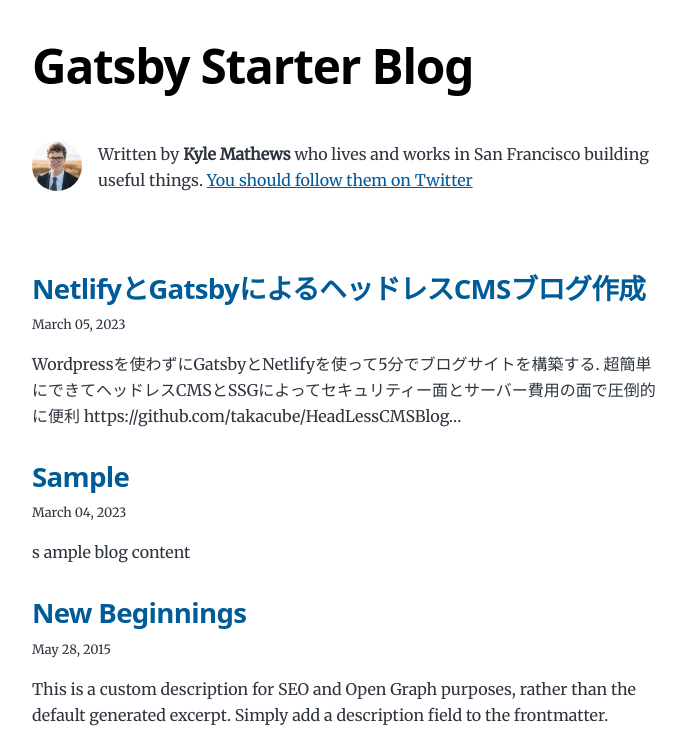
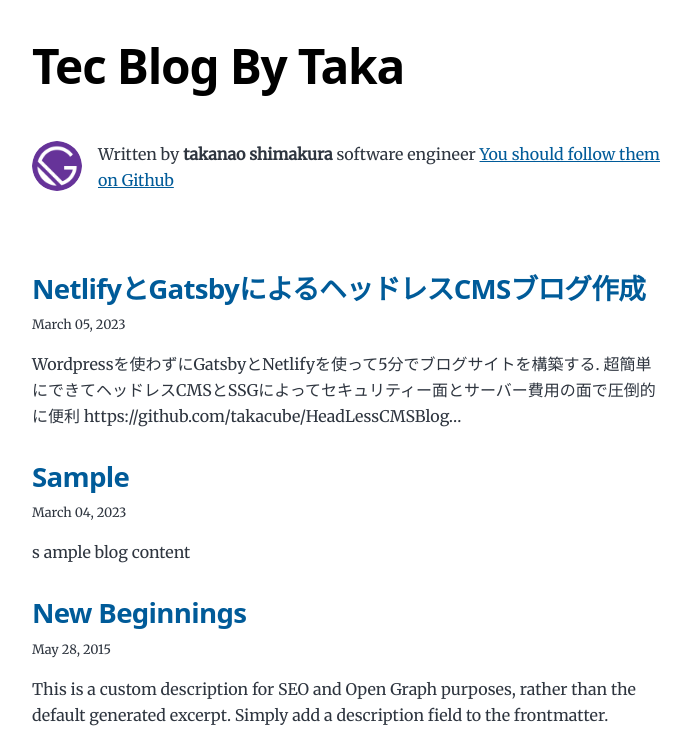
Before and after one commit to takacube/HeadLessCMSBlog, a Gatsby site: page / in a window 1280 px wide. Shown: the top 753 px of the page, without its empty margins (292-983 px from the left). Built offline with nearby package versions, Linux system fonts and the light colour scheme; Gatsby itself is replaced by a stand-in of ours.

Commit message:
fix: nit fix

```diff
--- a/gatsby-config.js
+++ b/gatsby-config.js
@@ -9,15 +9,15 @@
  */
 module.exports = {
   siteMetadata: {
-    title: `Gatsby Starter Blog`,
+    title: `Tec Blog By Taka`,
     author: {
-      name: `Kyle Mathews`,
-      summary: `who lives and works in San Francisco building useful things.`,
+      name: `takanao shimakura`,
+      summary: `software engineer`,
     },
-    description: `A starter blog demonstrating what Gatsby can do.`,
-    siteUrl: `https://gatsbystarterblogsource.gatsbyjs.io/`,
+    description: `engineering blog`,
+    siteUrl: `https://github.com/takacube`,
     social: {
-      twitter: `kylemathews`,
+      twitter: `takanao`,
     },
   },
   plugins: [
@@ -105,7 +105,7 @@
               }
             }`,
             output: "/rss.xml",
-            title: "Gatsby Starter Blog RSS Feed",
+            title: "Taka RSS Feed",
           },
         ],
       },
@@ -113,7 +113,7 @@
     {
       resolve: `gatsby-plugin-manifest`,
       options: {
-        name: `Gatsby Starter Blog`,
+        name: `Taka Blog`,
         short_name: `Gatsby`,
         start_url: `/`,
         background_color: `#ffffff`,
--- a/src/__generated__/gatsby-types.d.ts
+++ b/src/__generated__/gatsby-types.d.ts
@@ -2120,12 +2120,14 @@
   readonly buildTime: InputMaybe<FieldSelectorEnum>;
   readonly children: InputMaybe<NodeFieldSelector>;
   readonly graphqlTypegen: InputMaybe<FieldSelectorEnum>;
+  readonly host: InputMaybe<FieldSelectorEnum>;
   readonly id: InputMaybe<FieldSelectorEnum>;
   readonly internal: InputMaybe<InternalFieldSelector>;
   readonly jsxRuntime: InputMaybe<FieldSelectorEnum>;
   readonly parent: InputMaybe<NodeFieldSelector>;
   readonly pathPrefix: InputMaybe<FieldSelectorEnum>;
   readonly polyfill: InputMaybe<FieldSelectorEnum>;
+  readonly port: InputMaybe<FieldSelectorEnum>;
   readonly siteMetadata: InputMaybe<SiteSiteMetadataFieldSelector>;
   readonly trailingSlash: InputMaybe<FieldSelectorEnum>;
 };
@@ -2655,12 +2657,14 @@
   readonly buildTime: InputMaybe<SortOrderEnum>;
   readonly children: InputMaybe<NodeSortInput>;
   readonly graphqlTypegen: InputMaybe<SortOrderEnum>;
+  readonly host: InputMaybe<SortOrderEnum>;
   readonly id: InputMaybe<SortOrderEnum>;
   readonly internal: InputMaybe<InternalSortInput>;
   readonly jsxRuntime: InputMaybe<SortOrderEnum>;
   readonly parent: InputMaybe<NodeSortInput>;
   readonly pathPrefix: InputMaybe<SortOrderEnum>;
   readonly polyfill: InputMaybe<SortOrderEnum>;
+  readonly port: InputMaybe<SortOrderEnum>;
   readonly siteMetadata: InputMaybe<SiteSiteMetadataSortInput>;
   readonly trailingSlash: InputMaybe<SortOrderEnum>;
 };
--- a/src/components/bio.tsx
+++ b/src/components/bio.tsx
@@ -36,7 +36,7 @@
             className="bio-avatar"
             layout="fixed"
             formats={["auto", "webp", "avif"]}
-            src="../images/profile-pic.png"
+            src="../images/gatsby-icon.png"
             width={50}
             height={50}
             quality={95}
@@ -46,8 +46,8 @@
             <p>
             Written by <strong>{author.name}</strong> {author?.summary || null}
             {` `}
-            <a href={`https://twitter.com/${social?.twitter || ``}`}>
-                You should follow them on Twitter
+            <a href={`https://github.com/takacube`}>
+                You should follow them on Github
             </a>
             </p>
         )}
```
